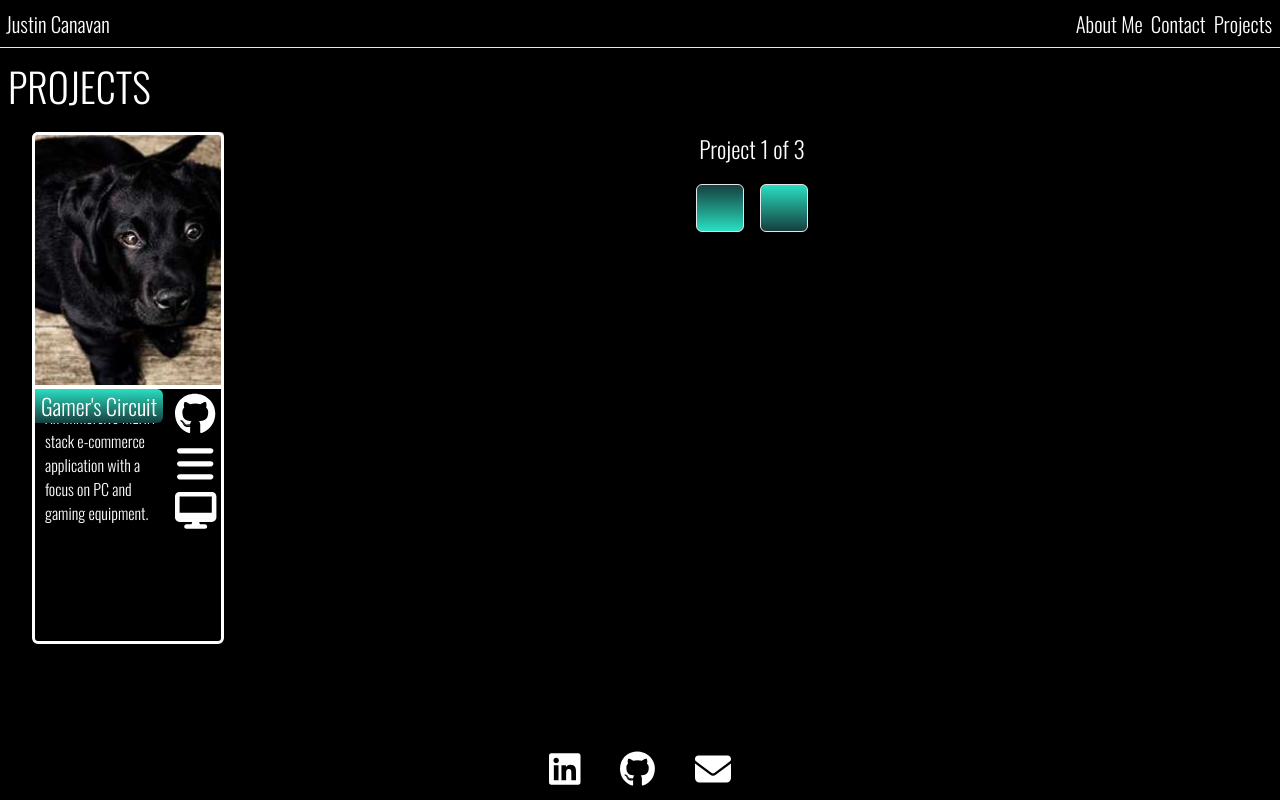
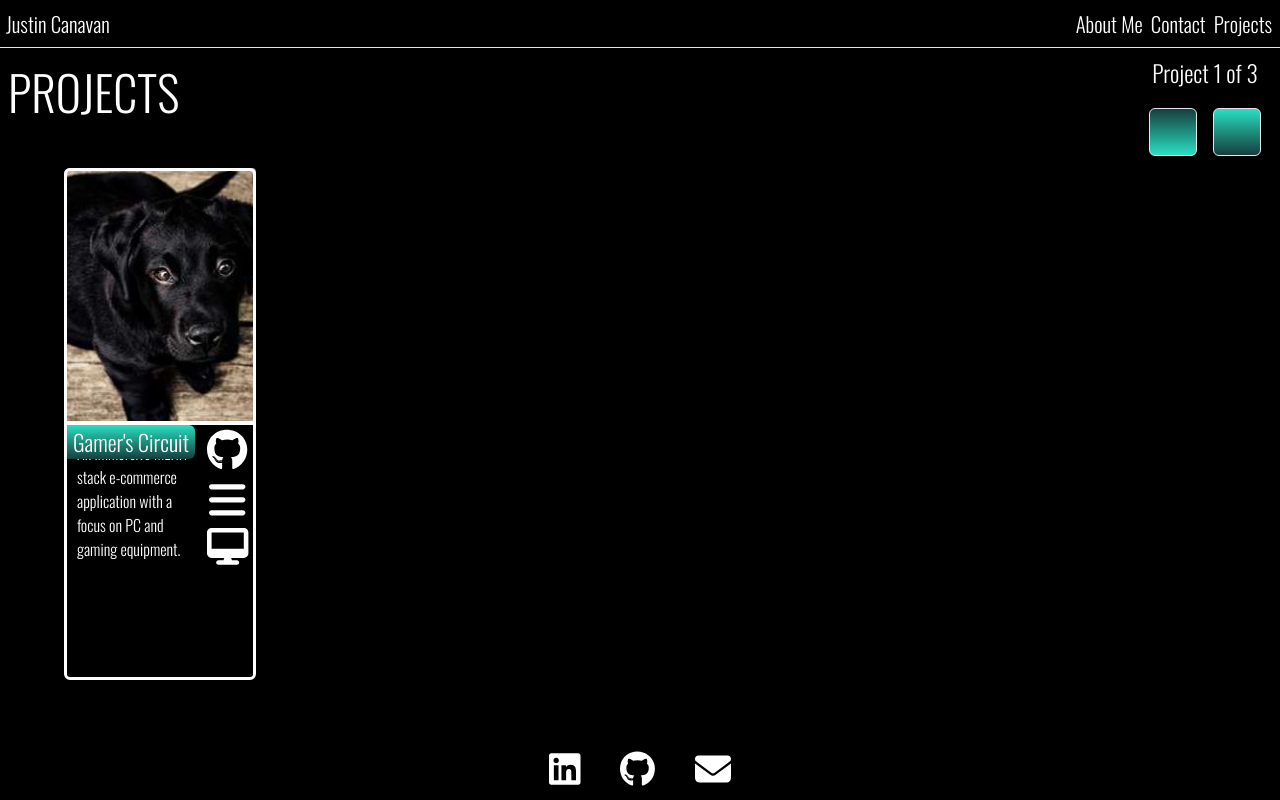
Before and after one commit to justincanavandev/vite-portfolio, a React (Vite) app in the folder vite-portfolio/: page /projects in a window 1280 px wide. Built offline with nearby package versions, Linux system fonts and the light colour scheme; some icons are missing; a web font is replaced by a local one.

Commit message:
completed basic styling at 640. have to fix bug if card is closed and user hits next btn

```diff
--- a/vite-portfolio/src/pages/Projects/Projects2.tsx
+++ b/vite-portfolio/src/pages/Projects/Projects2.tsx
@@ -100,7 +100,7 @@ export default function Projects2() {
 
   const nextPrevBtns = (
     <>
-      <div className="flex justify-between bg-black w-full max-w-[240px] items-center z-0 sm:h-[100px] sm:max-w-none sm:mx-auto sm:flex-col sm:w-full">
+      <div className="flex justify-between bg-black w-full max-w-[240px] items-center z-0 sm:h-[100px] sm:max-w-none sm:flex-col sm:absolute sm:w-[150px] right-[0rem] top-[-4.5rem]">
       <p className="hidden sm:flex sm:text-[1.45rem]">
           Project {selectedImageIndex + 1} of {selectedProject.images.length}
         </p>
@@ -136,20 +136,20 @@ export default function Projects2() {
         } overflow-x-scroll overflow-y-scroll
         ${(isModalOpen || viewProjectDetails) && "filter brightness-[40%]"}`}
       >
-        <div>
-          <h1 className="text-[2.5rem] pt-2 pl-2 text-white font-oswald uppercase">
+        <div className="sm:w-[200px]">
+          <h1 className="text-[2.5rem] pt-2 pl-2 text-white font-oswald uppercase sm:text-[3rem] sm:inline-block ">
             Projects
           </h1>
         </div>
         <div
-          className={`flex relative flex-col font-oswald z-30 mt-[2vh] text-white
+          className={`flex relative flex-col font-oswald z-30 mt-[2vh] text-white sm:mt-0
           ${
             screenHeight >= 650
               ? showProjectDetails
                 ? `h-[70vh] sm:h-[72vh]`
-                : "h-[44vh]"
+                : "h-[44vh] sm:h-[47vh] "
               : "h-[30rem] sm:h-[31.7rem]"
-          }  sm:flex-row sm:flex-wrap sm:justify-start`}
+          }  sm:flex-row sm:flex-wrap sm:justify-center`}
         >
           {/* Projects */}
 
@@ -158,10 +158,10 @@ export default function Projects2() {
             key={selectedImageIndex}
             className={`flex flex-col relative items-center ${
               screenWidth >= 320 ? "" : "w-[320px] pr-3"
-            }   mx-auto  z-30 sm:w-full`}
+            }   mx-auto  z-30 sm:w-[90%] sm:mt-[5vh] sm:static  sm:items-start `}
           >
-            <div className="sm:flex sm:w-[100%] ">
-              <div className="sm:ml-8">
+            <div className=" ">
+              <div className="">
                 <div
                   className={`before:rounded-t-md before:z-50 h-[14rem] w-64 z-40 relative img-border rounded-b-md text-[.8rem] xs:h-[14rem] xs:w-[22rem] sm:w-[27rem] sm:h-[17rem] md:h-52 md:w-40 lg:h-64 lg:w-48 ${
                     closeAnimation
@@ -308,7 +308,7 @@ export default function Projects2() {
                     </div>
                   )}
               </div>
-              <div className="hidden sm:flex sm:w-full">{nextPrevBtns}</div>
+              <div className="hidden sm:flex sm:w-[100px] ">{nextPrevBtns}</div>
             </div>
           </div>
           {screenHeight < 650 && <FooterIcons />}
--- a/vite-portfolio/tailwind.config.js
+++ b/vite-portfolio/tailwind.config.js
@@ -111,7 +111,7 @@ export default {
           },
 
           "100%": {
-            transform: "translateY(-150%)",
+            transform: "translateY(-110%)",
           },
         },
 
```
